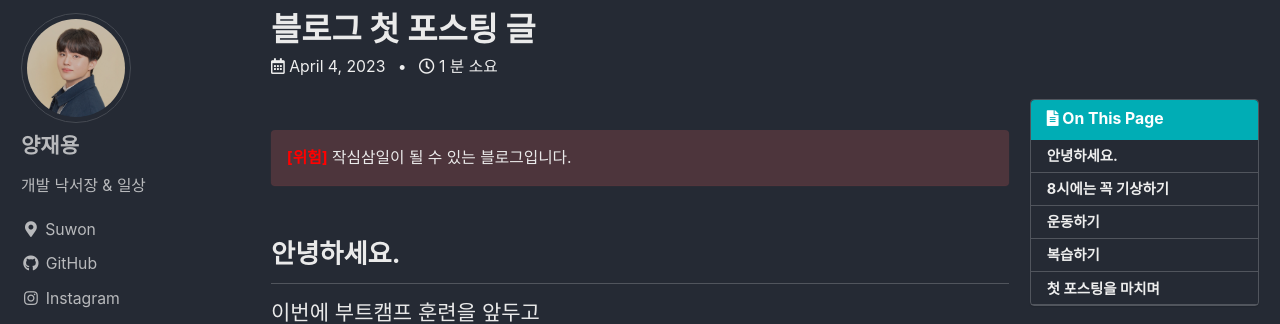
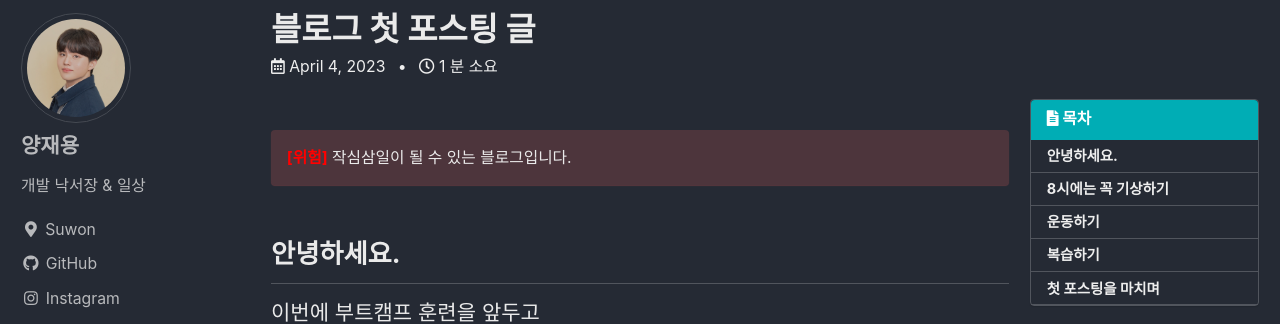
Before and after one commit to yjy8501/yjy8501.github.io, a Jekyll site: the page built from _posts/2023-04-04-first.md, in a window 1280 px wide and 900 px high. Shown: the part 157-481 px from the top of the window. Built offline with Jekyll 4.4.1, drawn with Linux system fonts in a browser that asks for light colours; cached includes are drawn as plain includes; comment, search, counter and statistics services are not loaded.

Commit message:
Posting
posting

```diff
--- a/_posts/2023-04-04-first.md
+++ b/_posts/2023-04-04-first.md
@@ -4,6 +4,7 @@ title : "블로그 첫 포스팅 글"
 categories : Life
 tags : Blog
 toc : true
+toc_label : "목차"
 ---
 <span style="color:red;">
 **[위험]**
```
Also changed, not shown: 2 other files.
